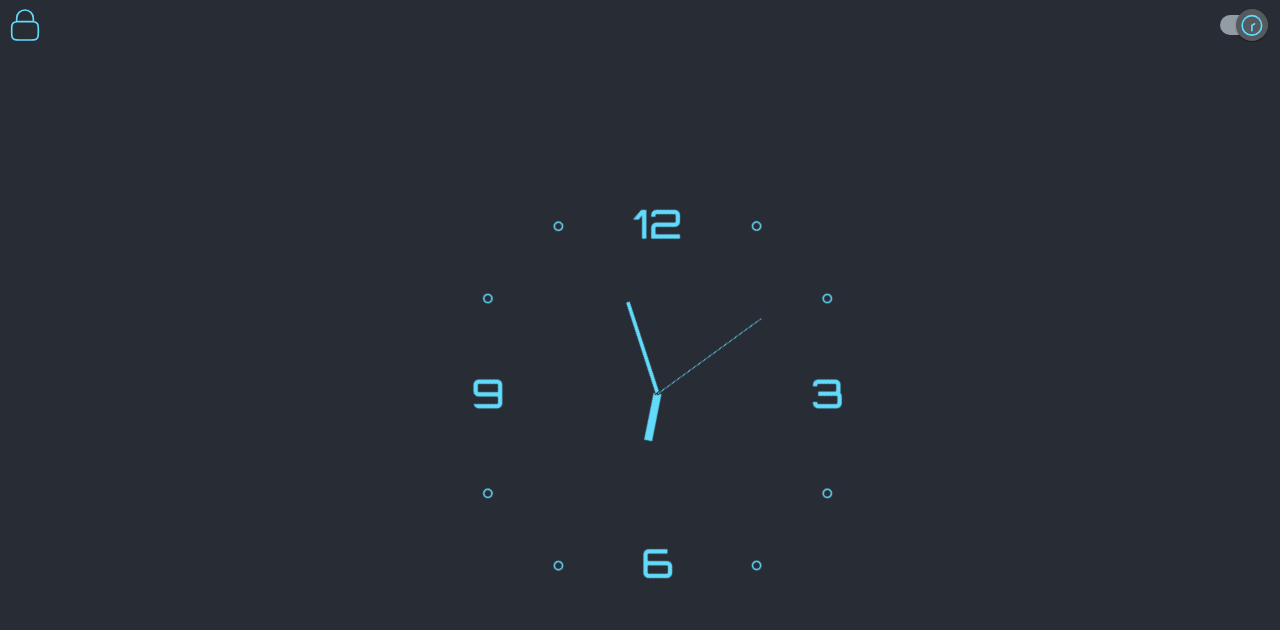
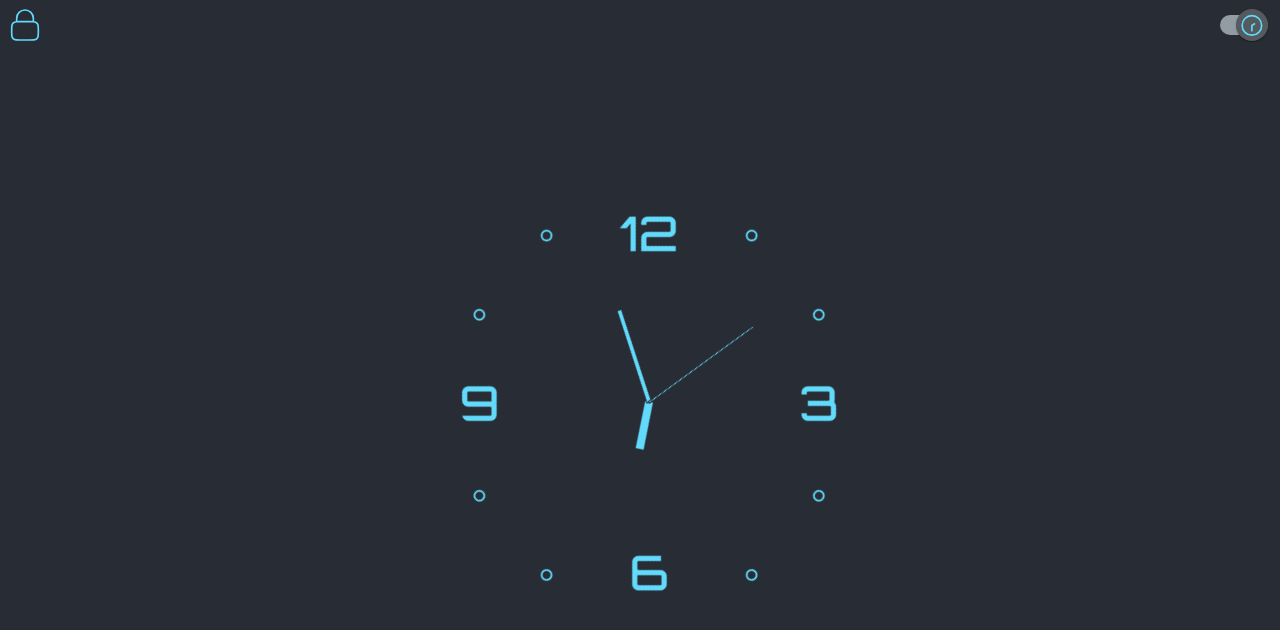
Before and after one commit to proffery/clocks, a React (Create React App) app: page / in a window 1280 px wide. Both pictures are taken after a click on the element 1236 px from the left and 25 px from the top of the page. Shown: the top 630 px of the page. Built offline with nearby package versions, Linux system fonts and the light colour scheme.

Commit message:
analog clocks position and font size

```diff
--- a/src/components/AnalogClock/AnalogClock.module.css
+++ b/src/components/AnalogClock/AnalogClock.module.css
@@ -10,7 +10,7 @@
   justify-content: center;
   justify-self: center;
   transform-origin: center;
-  transform: rotate(-45deg) translate(-15%, -45%);
+  transform: rotate(-45deg) translate(-25%, -45%);
 }
 
 .analogClockRow {
@@ -32,7 +32,7 @@
   max-height: 15vh;
   aspect-ratio: 1/1;
   font-family: Orbitron, sans-serif;
-  font-size: 5vmin;
+  font-size: 6vmin;
   font-weight: 500;
   transform: rotate(45deg);
 }
@@ -97,7 +97,7 @@
   content: "◦";
   left: 0%;
   top: 50%;
-  transform: translate(-325%, -50%);
+  transform: translate(-300%, -50%);
 }
 
 .horizontalDecorateDots::after {
@@ -105,7 +105,7 @@
   content: "◦";
   left: 100%;
   top: 50%;
-  transform: translate(225%, -50%);
+  transform: translate(200%, -50%);
 }
 
 .verticalDecorateDots {
@@ -117,12 +117,12 @@
   position: absolute;
   content: "◦";
   top: 0%;
-  transform: translate(0%, -125%);
+  transform: translate(0%, -100%);
 }
 
 .verticalDecorateDots::after {
   position: absolute;
   content: "◦";
   top: 100%;
-  transform: translate(0%, 25%);
+  transform: translate(0%, 0%);
 }
```
